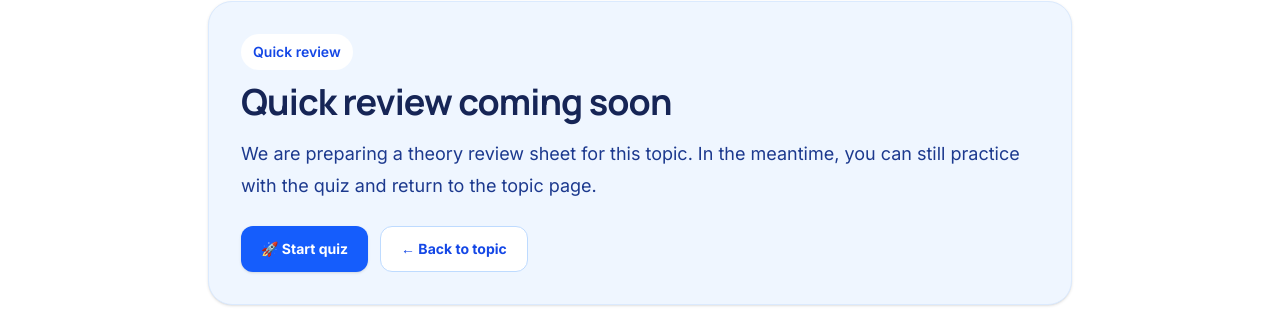
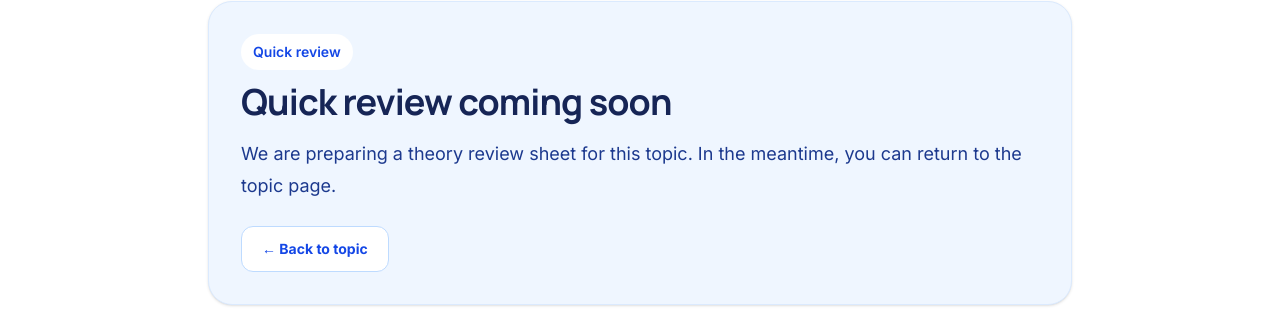
Before and after one commit to martens79/certifyquiz-next, a Next.js app: page /certifications/1/1/review in a window 1280 px wide. Shown: the part 172-494 px from the top of the page. Built offline with nearby package versions, Linux system fonts and the light colour scheme; no server answers.

Commit message:
mettere a posto il bottone quiz nei review

```diff
--- a/src/components/TopicReviewPageShell.tsx
+++ b/src/components/TopicReviewPageShell.tsx
@@ -15,7 +15,7 @@ const labels = {
     badge: "Ripasso rapido",
     comingTitle: "Ripasso rapido in arrivo",
     comingText:
-      "Stiamo preparando una scheda di ripasso teorico per questo topic. Nel frattempo puoi comunque allenarti con il quiz e tornare alla pagina del topic.",
+      "Stiamo preparando una scheda di ripasso teorico per questo topic. Nel frattempo puoi tornare alla pagina del topic.",
     certification: "Certificazione",
     topic: "Topic",
     startQuiz: "🚀 Vai al quiz",
@@ -31,7 +31,7 @@ const labels = {
     badge: "Quick review",
     comingTitle: "Quick review coming soon",
     comingText:
-      "We are preparing a theory review sheet for this topic. In the meantime, you can still practice with the quiz and return to the topic page.",
+      "We are preparing a theory review sheet for this topic. In the meantime, you can return to the topic page.",
     certification: "Certification",
     topic: "Topic",
     startQuiz: "🚀 Start quiz",
@@ -47,7 +47,7 @@ const labels = {
     badge: "Révision rapide",
     comingTitle: "Révision rapide bientôt disponible",
     comingText:
-      "Nous préparons une fiche de révision théorique pour ce sujet. En attendant, vous pouvez vous entraîner avec le quiz et revenir à la page du sujet.",
+      "Nous préparons une fiche de révision théorique pour ce sujet. En attendant, vous pouvez revenir à la page du sujet.",
     certification: "Certification",
     topic: "Sujet",
     startQuiz: "🚀 Commencer le quiz",
@@ -63,7 +63,7 @@ const labels = {
     badge: "Repaso rápido",
     comingTitle: "Repaso rápido próximamente",
     comingText:
-      "Estamos preparando una ficha de repaso teórico para este tema. Mientras tanto, puedes practicar con el quiz y volver a la página del tema.",
+      "Estamos preparando una ficha de repaso teórico para este tema. Mientras tanto, puedes volver a la página del tema.",
     certification: "Certificación",
     topic: "Tema",
     startQuiz: "🚀 Ir al quiz",
@@ -88,8 +88,10 @@ function getTopicPath(lang: Locale, slug: string, topicSlug: string) {
   return `${getCertificationPath(lang, slug)}/${topicSlug}`;
 }
 
-function getQuizPath(lang: Locale, slug: string, topicSlug: string) {
-  return `/${lang}/quiz/${slug}/${topicSlug}`;
+function getQuizPath(lang: Locale, topicId: number) {
+  return lang === "en"
+    ? `/quiz/topic/${topicId}`
+    : `/${lang}/quiz/topic/${topicId}`;
 }
 
 export async function generateTopicReviewMetadata({
@@ -122,9 +124,7 @@ export async function generateTopicReviewMetadata({
       review.title ||
       `${review.topicTitle} | CertifyQuiz`,
     description:
-      review.metaDescription ||
-      review.intro ||
-      t.comingMetaDescription,
+      review.metaDescription || review.intro || t.comingMetaDescription,
   };
 }
 
@@ -143,7 +143,6 @@ export default async function TopicReviewPageShell({
 
   const certPath = getCertificationPath(lang, slug);
   const topicPath = getTopicPath(lang, slug, topicSlug);
-  const quizPath = getQuizPath(lang, slug, topicSlug);
 
   if (!review || !review.content) {
     return (
@@ -171,14 +170,7 @@ export default async function TopicReviewPageShell({
             {t.comingText}
           </p>
 
-          <div className="mt-6 flex flex-col gap-3 sm:flex-row">
-            <Link
-              href={quizPath}
-              className="inline-flex items-center justify-center rounded-xl bg-blue-600 px-5 py-3 text-sm font-bold text-white shadow-sm transition hover:bg-blue-700"
-            >
-              {t.startQuiz}
-            </Link>
-
+          <div className="mt-6">
             <Link
               href={topicPath}
               className="inline-flex items-center justify-center rounded-xl border border-blue-200 bg-white px-5 py-3 text-sm font-bold text-blue-700 transition hover:bg-blue-100"
@@ -190,6 +182,8 @@ export default async function TopicReviewPageShell({
       </main>
     );
   }
+
+  const quizPath = getQuizPath(lang, review.topicId);
 
   return (
     <main className="mx-auto max-w-4xl px-4 py-10">
```
